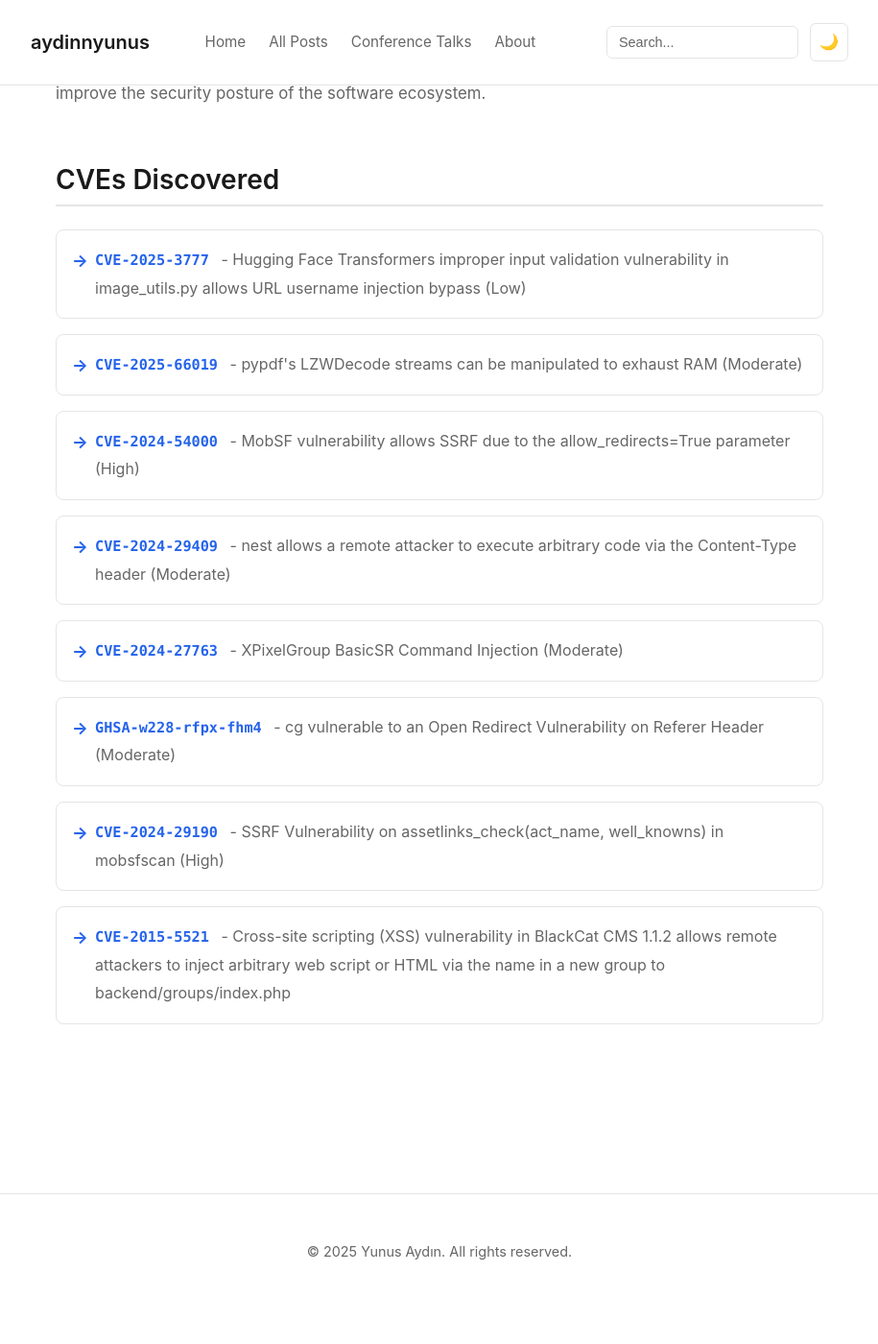
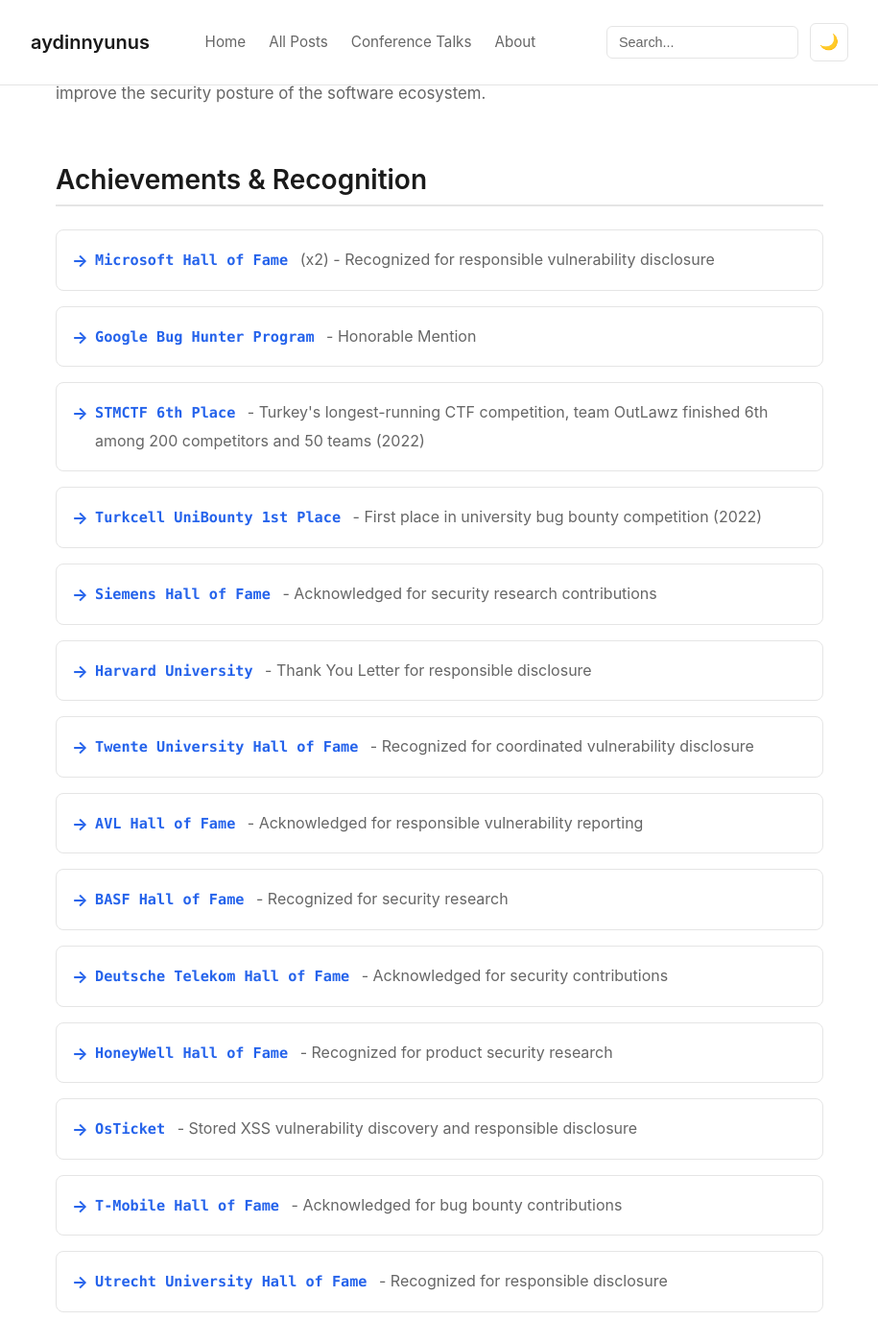
Before and after one commit to aydinnyunus/aydinnyunus.github.io, a Jekyll site: the page built from about.html, in a window 1280 px wide and 1400 px high, scrolled down 889 px. Shown: the whole window at 96% size, without its empty margins (182-1097 px from the left). Built offline with Jekyll 4.4.1, drawn with Linux system fonts in a browser that asks for light colours; before the commit the page ends 2252 px from its top, so only the background shows below that; some of the changed text lies outside the part shown.

Commit message:
Add achievements and recognition section to About page

```diff
--- a/about.html
+++ b/about.html
@@ -22,6 +22,25 @@
 <h2>My Background</h2>
 
 <p>I started my journey in cybersecurity with a focus on vulnerability research and responsible disclosure. I've discovered and reported multiple CVEs in popular open-source projects, helping improve the security posture of the software ecosystem.</p>
+
+<h2>Achievements & Recognition</h2>
+
+<ul>
+  <li><strong>Microsoft Hall of Fame</strong> (x2) - Recognized for responsible vulnerability disclosure</li>
+  <li><strong>Google Bug Hunter Program</strong> - Honorable Mention</li>
+  <li><strong>STMCTF 6th Place</strong> - Turkey's longest-running CTF competition, team OutLawz finished 6th among 200 competitors and 50 teams (2022)</li>
+  <li><strong>Turkcell UniBounty 1st Place</strong> - First place in university bug bounty competition (2022)</li>
+  <li><strong>Siemens Hall of Fame</strong> - Acknowledged for security research contributions</li>
+  <li><strong>Harvard University</strong> - Thank You Letter for responsible disclosure</li>
+  <li><strong>Twente University Hall of Fame</strong> - Recognized for coordinated vulnerability disclosure</li>
+  <li><strong>AVL Hall of Fame</strong> - Acknowledged for responsible vulnerability reporting</li>
+  <li><strong>BASF Hall of Fame</strong> - Recognized for security research</li>
+  <li><strong>Deutsche Telekom Hall of Fame</strong> - Acknowledged for security contributions</li>
+  <li><strong>HoneyWell Hall of Fame</strong> - Recognized for product security research</li>
+  <li><strong>OsTicket</strong> - Stored XSS vulnerability discovery and responsible disclosure</li>
+  <li><strong>T-Mobile Hall of Fame</strong> - Acknowledged for bug bounty contributions</li>
+  <li><strong>Utrecht University Hall of Fame</strong> - Recognized for responsible disclosure</li>
+</ul>
 
 <h2>CVEs Discovered</h2>
 
```
Also changed, not shown: other parts of about.html (+1 -1 lines).
